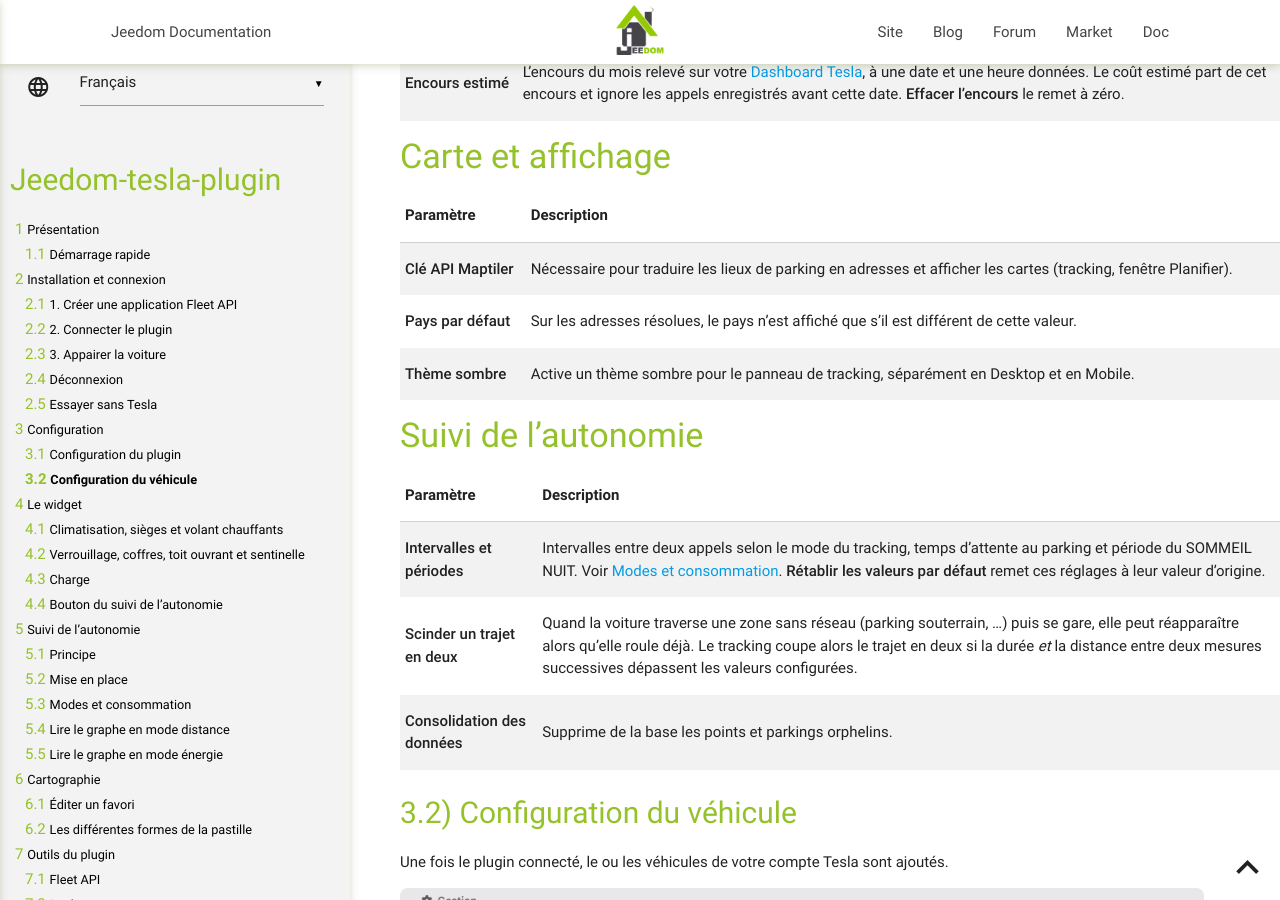
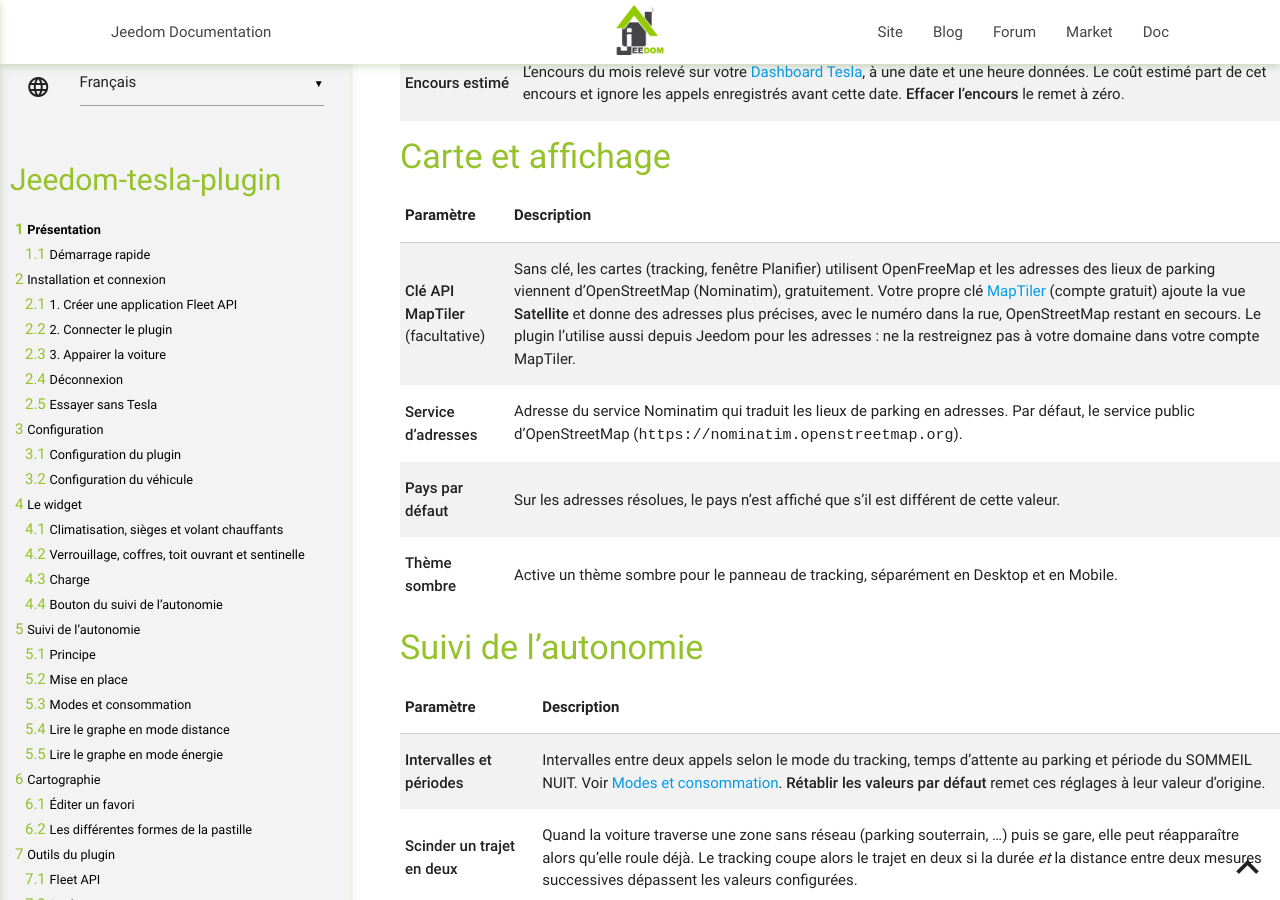
Before and after one commit to vercorsio/jeedom-tesla-plugin, a Jekyll site: the page built from fr_FR/index.md, in a window 1280 px wide and 900 px high, scrolled down 19392 px. Built offline with Jekyll 4.4.1, drawn with Linux system fonts in a browser that asks for light colours; our own code applies the rules of GitHub Pages for plain Markdown files; some of the changed text lies outside the part shown.

Commit message:
docs: maps and addresses without key, optional MapTiler key

```diff
--- a/fr_FR/index.md
+++ b/fr_FR/index.md
@@ -207,7 +207,8 @@ Après rechargement de la page, un sous-menu "Tesla" apparaît dans le menu "Acc
 
 | Paramètre | Description |
 | --- | --- |
-| **Clé API Maptiler** | Nécessaire pour traduire les lieux de parking en adresses et afficher les cartes (tracking, fenêtre Planifier). |
+| **Clé API MapTiler** (facultative) | Sans clé, les cartes (tracking, fenêtre Planifier) utilisent OpenFreeMap et les adresses des lieux de parking viennent d'OpenStreetMap (Nominatim), gratuitement. Votre propre clé [MapTiler](https://www.maptiler.com/) (compte gratuit) ajoute la vue **Satellite** et donne des adresses plus précises, avec le numéro dans la rue, OpenStreetMap restant en secours. Le plugin l'utilise aussi depuis Jeedom pour les adresses : ne la restreignez pas à votre domaine dans votre compte MapTiler. |
+| **Service d'adresses** | Adresse du service Nominatim qui traduit les lieux de parking en adresses. Par défaut, le service public d'OpenStreetMap (`https://nominatim.openstreetmap.org`). |
 | **Pays par défaut** | Sur les adresses résolues, le pays n'est affiché que s'il est différent de cette valeur. |
 | **Thème sombre** | Active un thème sombre pour le panneau de tracking, séparément en Desktop et en Mobile. |
 
@@ -450,7 +451,9 @@ La cartographie permet :
  - de suivre la voiture sur la carte pendant ses déplacements ;
  - de rejouer un trajet en suivant la pastille sur la carte et sur le graphe d'autonomie.
 
-> La traduction en adresses nécessite une [clé API Maptiler](#autres-parametres).
+Les cartes et les adresses fonctionnent sans clé : fonds de carte [OpenFreeMap](https://openfreemap.org/), adresses [OpenStreetMap](https://www.openstreetmap.org/copyright). Le menu de la carte propose deux fonds, **Standard** et **Épuré** (plus sobre, il fait ressortir les trajets et les parkings), en version claire ou sombre selon le thème.
+
+> Avec votre propre [clé API MapTiler](#parametres-carte) (facultative), le menu propose aussi la vue **Satellite**, et les adresses deviennent plus précises.
 
 ## Éditer un favori
 
```
Also changed, not shown: fr_FR/changelog.md (+2 -0 lines).
